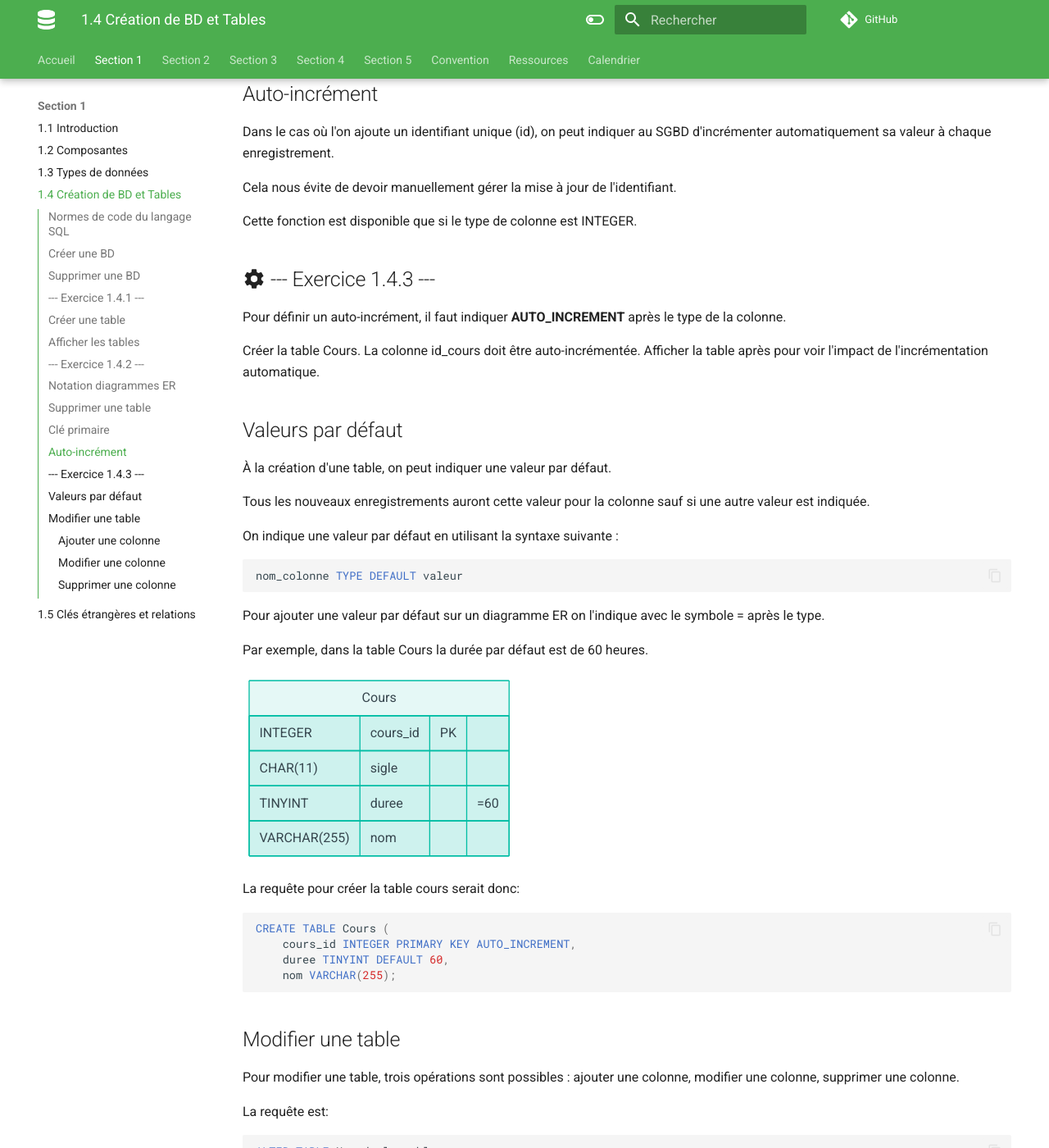
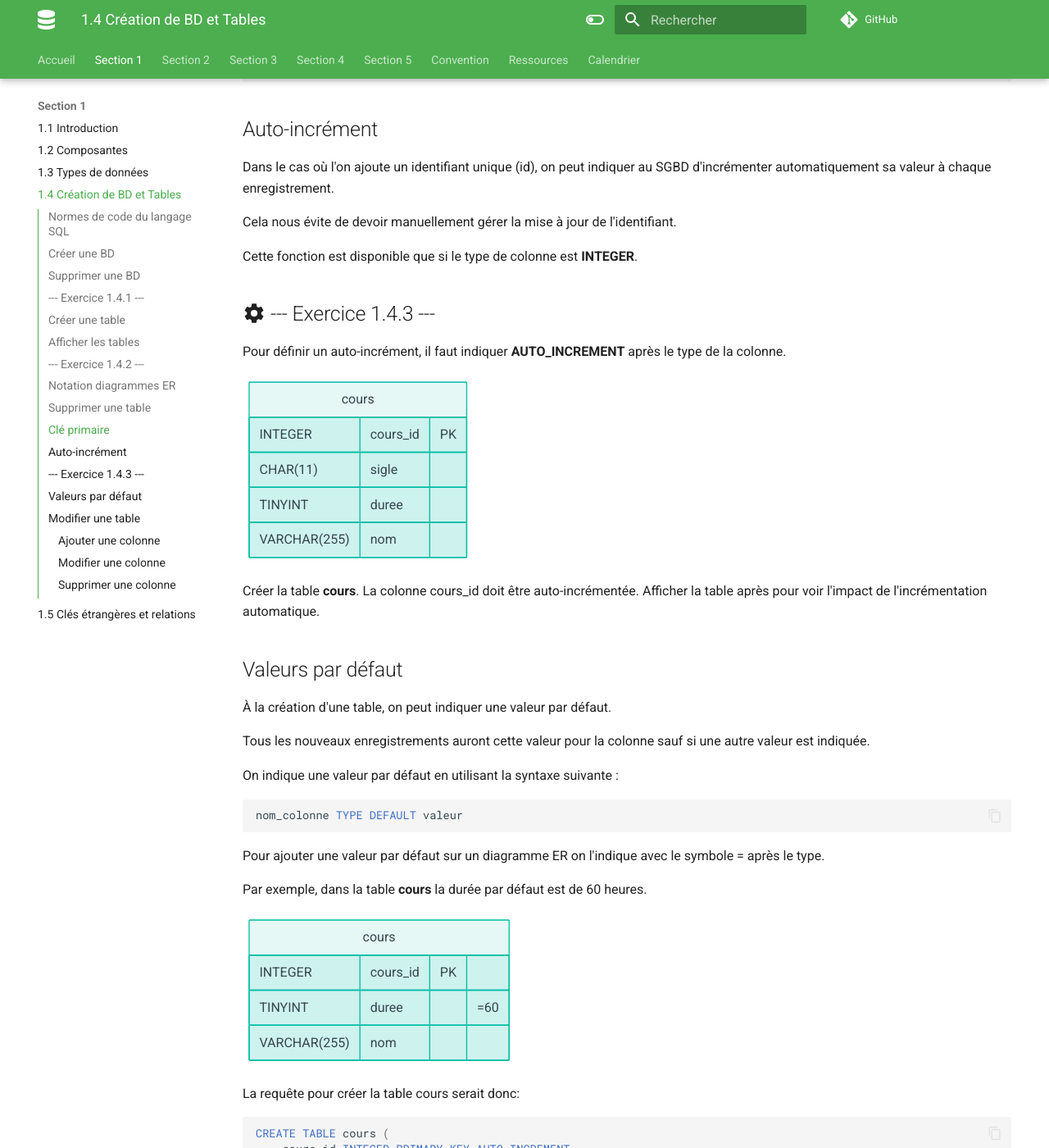
Before and after one commit to cegepvictoetienne/bd1, an MkDocs documentation site: the page built from docs/notes_de_cours/section_1.4.md, in a window 1280 px wide and 1400 px high, scrolled down 3054 px. Shown: the whole window at 82% size. Built offline with MkDocs 1.6.1 and Material for MkDocs 9.7.7, drawn with Linux system fonts in a browser that asks for light colours; emoji names are drawn with the system emoji font; comment, search, counter and statistics services are not loaded; some of the changed text lies outside the part shown.

Commit message:
correction 1.3 et 1.4

````diff
--- a/docs/notes_de_cours/section_1.4.md
+++ b/docs/notes_de_cours/section_1.4.md
@@ -3,8 +3,7 @@
 ## Normes de code du langage SQL
 
 - Mots-clés du langage en MAJUSCULE (ex.: CREATE, SELECT, etc)
-- Identifiants en minuscules (notation _, pas de CamelCase)
-- Nom de tables et de BD commencent par une MAJUSCULE
+- Identifiants et noms de tables en minuscules (notation snake*_*case, pas de CamelCase)
 - Commentaires multi-lignes: /* … */
 - Commentaire jusqu'à la fin de la ligne: #
 - On termine une requête par un ;
@@ -61,7 +60,7 @@ USE Nom_bd;
 Pour créer une table, la syntaxe est la suivante:
 
 ```mysql
-CREATE TABLE Nom_table (
+CREATE TABLE nom_table (
     nom_colonne1 TYPE,
     nom_colonne2 TYPE,
     ...);
@@ -77,10 +76,12 @@ erDiagram
 ```
 
 ```mysql
-CREATE TABLE Etudiants (
+CREATE TABLE etudiants (
     code INTEGER,
     nom VARCHAR(255),
-    annee_admission YEAR);
+    annee_admission YEAR,
+    date_naissance DATETIME,
+    programme VARCHAR(10));
 ```
 
 ## Afficher les tables
@@ -94,7 +95,7 @@ SHOW TABLES;
 Pour afficher la structure d'une table, on utilise l'instruction :
 
 ```mysql
-DESCRIBE Nom_table;
+DESCRIBE nom_table;
 ```
 
 ## :material-cog: --- Exercice 1.4.2 ---
@@ -139,7 +140,9 @@ Pour indiquer qu'un champ est une clé primaire, on indique __PRIMARY KEY__ apr
 CREATE TABLE etudiants (
     code INTEGER PRIMARY KEY,
     nom VARCHAR(255),
-    adresse VARCHAR(255));
+    annee_admission YEAR,
+    date_naissance DATETIME,
+    programme VARCHAR(10));
 ```
 
 ## Auto-incrément
@@ -148,13 +151,23 @@ Dans le cas où l'on ajoute un identifiant unique (id), on peut indiquer au SGBD
 
 Cela nous évite de devoir manuellement gérer la mise à jour de l'identifiant.
 
-Cette fonction est disponible que si le type de colonne est INTEGER.
+Cette fonction est disponible que si le type de colonne est __INTEGER__.
 
 ## :material-cog: --- Exercice 1.4.3 ---
 
 Pour définir un auto-incrément, il faut indiquer __AUTO_INCREMENT__ après le type de la colonne.
 
-Créer la table Cours. La colonne id_cours doit être auto-incrémentée. Afficher la table après pour voir l'impact de l'incrémentation automatique.
+``` mermaid
+erDiagram
+    p[cours] {
+        INTEGER cours_id PK
+        CHAR(11) sigle
+        TINYINT duree
+        VARCHAR(255) nom
+    }
+```
+
+Créer la table __cours__. La colonne cours_id doit être auto-incrémentée. Afficher la table après pour voir l'impact de l'incrémentation automatique.
 
 ## Valeurs par défaut
 
@@ -184,7 +196,7 @@ erDiagram
 La requête pour créer la table cours serait donc:
 
 ```mysql
-CREATE TABLE Cours (
+CREATE TABLE cours (
     cours_id INTEGER PRIMARY KEY AUTO_INCREMENT,
     duree TINYINT DEFAULT 60,
     nom VARCHAR(255);
@@ -197,7 +209,7 @@ Pour modifier une table, trois opérations sont possibles : ajouter une colonne,
 La requête est:
 
 ```mysql
-ALTER TABLE Nom_de_la_table
+ALTER TABLE nom_de_la_table
     opération1,
     opération2 ... ;
 ```
@@ -207,16 +219,16 @@ ALTER TABLE Nom_de_la_table
 
 L'instruction est ADD suivi de la définition de la colonne
 
-Par exemple, on a oublié une colonne dans la table Cours (on veut le résultat de droite)
+Par exemple, on a oublié une colonne dans la table __cours__ (on veut le résultat de droite)
 
 ``` mermaid
 erDiagram
-    p[Cours] {
+    p[cours] {
         INTEGER cours_id PK
         TINYINT duree "=60"
         VARCHAR(255) nom
     }
-    q[Cours] {
+    q[cours] {
         INTEGER cours_id PK
         CHAR(11) sigle
         TINYINT duree "=60"
@@ -227,7 +239,7 @@ erDiagram
 La requête pour corriger la table est:
 
 ```mysql
-ALTER TABLE Cours
+ALTER TABLE cours
     ADD sigle CHAR(11);
 ```
 
@@ -235,12 +247,12 @@ ALTER TABLE Cours
 
 Pour modifier une colonne existante, on utilise l'instruction MODIFY COLUMN suivie de la nouvelle définition de la colonne.
 
-On a créé la table Cours avec la requête suivante:
+On a créé la table __cours__ avec la requête suivante:
 
 ```mysql
-CREATE TABLE Cours (
+CREATE TABLE cours (
     cours_id INTEGER,
-    sigle CHAR (11),
+    sigle CHAR(11),
     duree SMALLINT,
     nom VARCHAR(255));
 ```
@@ -281,9 +293,9 @@ On utilise l'instruction:
 DROP COLUMN nom_colonne
 ```
 
-Pour supprimer la colonne sigle de la table Cours, on utilise la requête suivante :
+Pour supprimer la colonne sigle de la table __cours__, on utilise la requête suivante :
 
 ```mysql
-ALTER TABLE Cours
+ALTER TABLE cours
     DROP COLUMN sigle;
 ```
````
Also changed, not shown: other parts of docs/notes_de_cours/section_1.4.md (+4 -5 lines), docs/notes_de_cours/section_1.3.md (+20 -14 lines).
